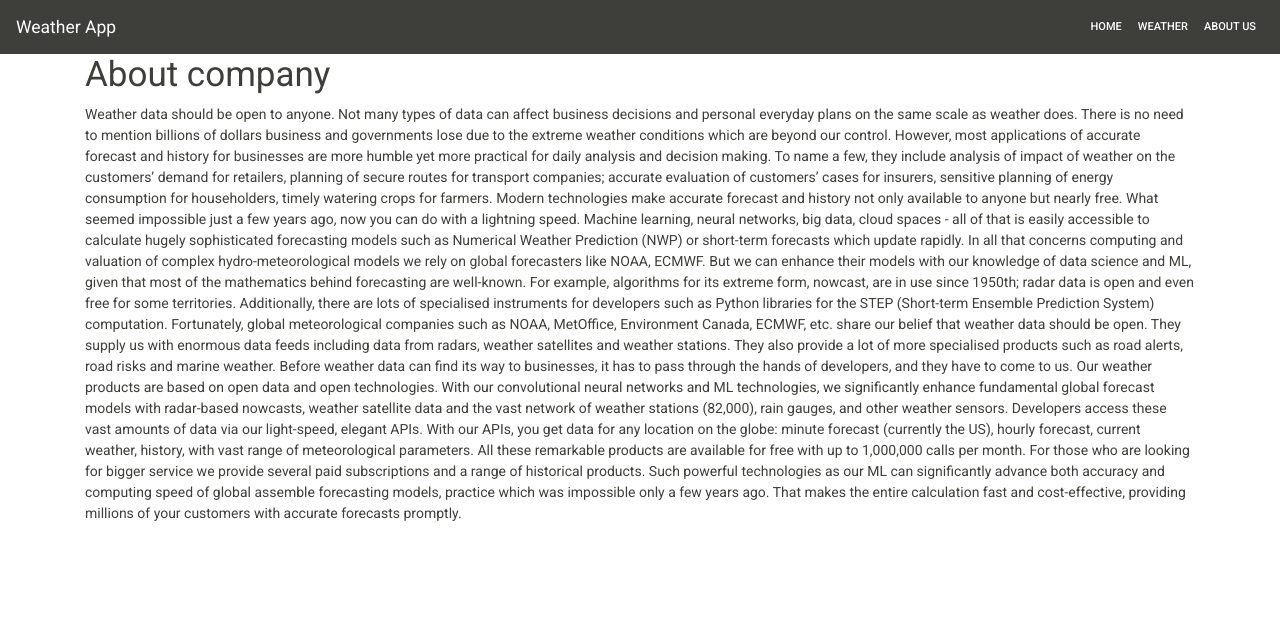
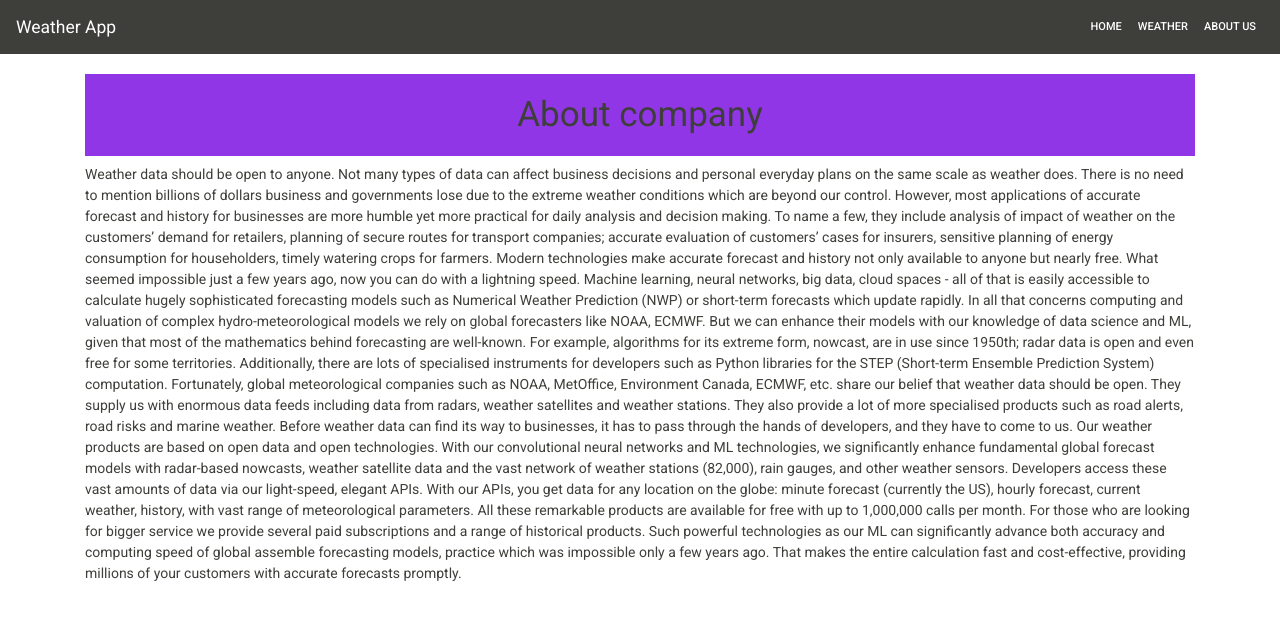
Before and after one commit to LucianoSainz/React-Weather-App, a React app: page /AboutUs in a window 1280 px wide. Shown: the top 620 px of the page. Built offline with nearby package versions, Linux system fonts and the light colour scheme.

Commit message:
added styles in Abbout

```diff
--- /dev/null
+++ b/src/app/components/AboutUs.css
@@ -0,0 +1,6 @@
+h1{
+    text-align: center;
+    padding:20px 0 20px;
+    margin-top: 20px;
+    background-color: rgb(145, 54, 230);
+}
--- a/src/app/components/AboutUs.js
+++ b/src/app/components/AboutUs.js
@@ -1,5 +1,7 @@
 import React from 'react';
 import { Container } from 'react-bootstrap';
+import './AboutUs.css';
+
 
 const AboutUs = () => {
 
--- a/src/app/components/Home.js
+++ b/src/app/components/Home.js
@@ -33,7 +33,6 @@ const Home = () => {
       </Carousel.Item>
     </Carousel>
 
-
   )
 }
 
--- /dev/null
+++ b/src/app/components/Navbar.css
@@ -0,0 +1,4 @@
+.navbar-nav{
+    display:flex;
+    justify-content:space-between;
+}
--- a/src/app/components/Navbar.js
+++ b/src/app/components/Navbar.js
@@ -2,7 +2,7 @@ import React from 'react';
 import Navbar from 'react-bootstrap/Navbar';
 import Nav from 'react-bootstrap/Nav';
 import { Link } from 'react-router-dom';
-
+import './Navbar.css'
 
 const Navigation = () => {
     return (
```
